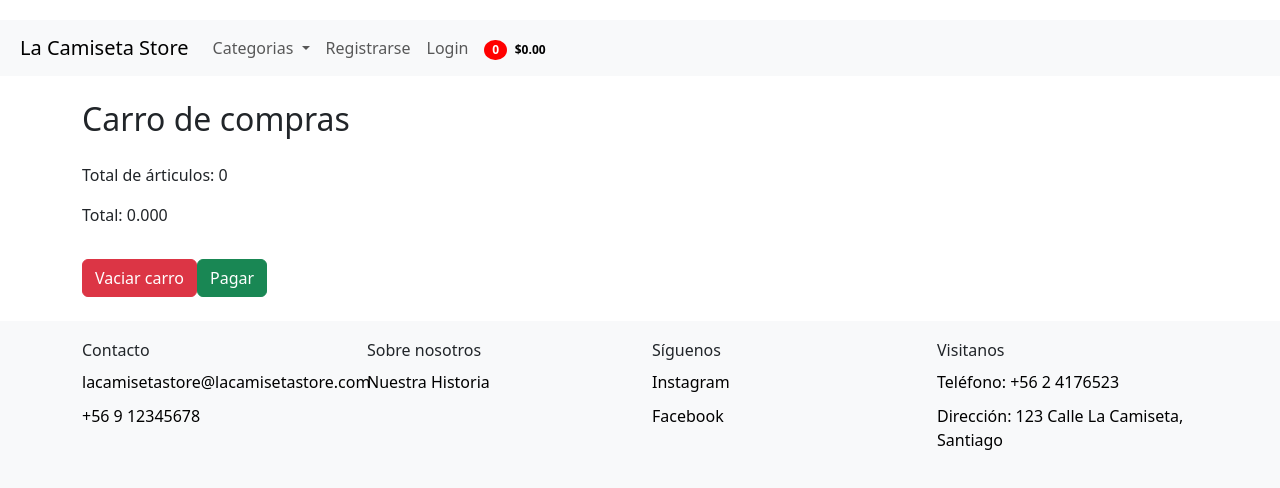
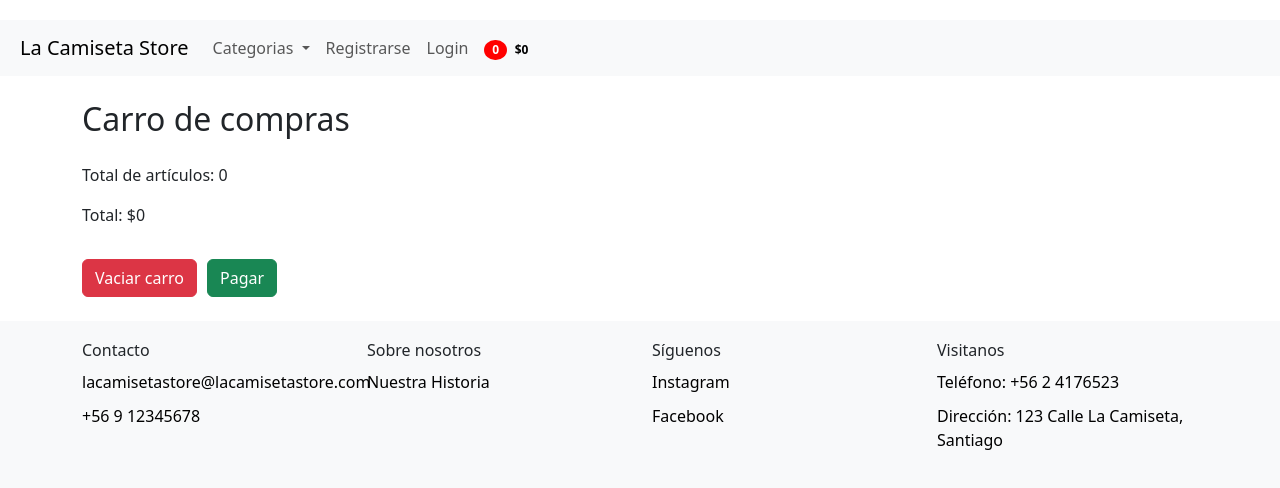
Before and after one commit to mantivilo/FS3_EXP2_PRODUCTOS, an Angular app: page /cart in a window 1280 px wide. Shown: the top 488 px of the page. Built offline with nearby package versions, Linux system fonts and the light colour scheme.

Commit message:
Shopping Cart/cart.html working properly

```diff
--- a/src/app/components/navbar/navbar.component.html
+++ b/src/app/components/navbar/navbar.component.html
@@ -27,8 +27,8 @@
       <li class="nav-item">
         <a class="nav-link" routerLink="/cart">
           <i class="fas fa-shopping-cart"></i>
-            <span id="cart-count" class="badge badge-pill badge-primary">0</span>
-            <span id="cart-total" class="badge badge-pill badge-dark">$0.00</span>
+          <span id="cart-count" class="badge badge-pill badge-primary">{{ cartCount }}</span>
+          <span id="cart-total" class="badge badge-pill badge-dark">{{ cartTotal | currency:'USD':'symbol':'1.0-0' }}</span>
         </a>
       </li>
     </ul>
--- a/src/app/components/navbar/navbar.component.ts
+++ b/src/app/components/navbar/navbar.component.ts
@@ -1,7 +1,8 @@
-import { Component, OnInit } from '@angular/core';
+import { Component, OnInit, OnDestroy } from '@angular/core';
 import { CommonModule } from '@angular/common';
 import { RouterModule } from '@angular/router';
 import { AuthService } from '../../services/auth.service';
+import { Subscription } from 'rxjs';
 
 @Component({
   selector: 'app-navbar',
@@ -10,13 +11,28 @@ import { AuthService } from '../../services/auth.service';
   templateUrl: './navbar.component.html',
   styleUrls: ['./navbar.component.css']
 })
-export class NavbarComponent implements OnInit {
+export class NavbarComponent implements OnInit, OnDestroy {
   loggedInUser: any;
+  cart: any[] = [];
+  cartTotal: number = 0;
+  cartCount: number = 0;
+  private cartSubscription: Subscription | null = null;
 
   constructor(private authService: AuthService) {}
 
   ngOnInit(): void {
+    this.cartSubscription = this.authService.cart$.subscribe(cart => {
+      this.cart = cart;
+      this.cartTotal = cart.reduce((total, item) => total + item.price, 0);
+      this.cartCount = cart.length;
+    });
     this.loggedInUser = this.authService.getLoggedInUser();
+  }
+
+  ngOnDestroy(): void {
+    if (this.cartSubscription) {
+      this.cartSubscription.unsubscribe();
+    }
   }
 
   logout(): void {
--- a/src/app/pages/cart/cart.component.css
+++ b/src/app/pages/cart/cart.component.css
@@ -0,0 +1,4 @@
+.button-group {
+    display: flex;
+    gap: 10px; /* Adjust the gap size as needed */
+  }
--- a/src/app/pages/cart/cart.component.html
+++ b/src/app/pages/cart/cart.component.html
@@ -3,12 +3,14 @@
   <ul class="list-group" id="cart-items">
     <li *ngFor="let item of cart; let i = index" class="list-group-item d-flex justify-content-between align-items-center">
       <img [src]="item.image" alt="{{ item.name }}" style="width: 50px; height: 50px; object-fit: cover;">
-        {{ item.name }} - ${{ item.price.toFixed(3) }}
+      {{ item.name }} - ${{ formatPrice(item.price) }}
       <button class="btn btn-danger btn-sm" (click)="removeFromCart(i)">Eliminar</button>
     </li>
   </ul>
-    <p class="mt-3">Total de árticulos: <span id="cart-total-items">{{ cart.length }}</span></p>
-    <p class="mt-3">Total: <span id="cart-total-in-cart-page">{{ cartTotal.toFixed(3) }}</span></p>
+  <p class="mt-3">Total de artículos: <span id="cart-total-items">{{ cart.length }}</span></p>
+  <p class="mt-3">Total: $<span id="cart-total-in-cart-page">{{ formatPrice(cartTotal) }}</span></p>
+  <div class="button-group">
     <button class="btn btn-danger mt-3" (click)="emptyCart()">Vaciar carro</button>
     <button class="btn btn-success mt-3" (click)="pay()">Pagar</button>
   </div>
+</div>
--- a/src/app/pages/cart/cart.component.ts
+++ b/src/app/pages/cart/cart.component.ts
@@ -2,6 +2,7 @@ import { Component, OnInit } from '@angular/core';
 import { LocalStorageService } from '../../services/local-storage.service';
 import { CommonModule } from '@angular/common';
 import { RouterModule } from '@angular/router';
+import { AuthService } from '../../services/auth.service';
 
 @Component({
   selector: 'app-cart',
@@ -14,21 +15,21 @@ export class CartComponent implements OnInit {
   cart: any[] = [];
   cartTotal = 0;
 
-  constructor(private localStorageService: LocalStorageService) {}
+  constructor(private localStorageService: LocalStorageService, private authService: AuthService) {}
 
   ngOnInit(): void {
-    this.cart = this.localStorageService.getItem('cart') || [];
+    this.cart = this.authService.getCartValue();
     this.updateCartTotal();
   }
 
   removeFromCart(index: number): void {
     this.cart.splice(index, 1);
-    this.localStorageService.setItem('cart', this.cart);
+    this.authService.updateCart(this.cart);
     this.updateCartTotal();
   }
 
   emptyCart(): void {
-    this.localStorageService.removeItem('cart');
+    this.authService.updateCart([]);
     this.cart = [];
     this.updateCartTotal();
   }
@@ -41,4 +42,8 @@ export class CartComponent implements OnInit {
   updateCartTotal(): void {
     this.cartTotal = this.cart.reduce((sum, product) => sum + product.price, 0);
   }
+
+  formatPrice(price: number): string {
+    return price.toFixed(0).replace(/\B(?=(\d{3})+(?!\d))/g, ".");
+  }
 }
--- a/src/app/pages/home/home.component.ts
+++ b/src/app/pages/home/home.component.ts
@@ -1,8 +1,10 @@
-import { Component, OnInit } from '@angular/core';
+import { Component, OnInit, OnDestroy } from '@angular/core';
 import { DecimalPipe } from '@angular/common';
 import { LocalStorageService } from '../../services/local-storage.service';
 import { CommonModule } from '@angular/common';
 import { RouterModule } from '@angular/router';
+import { AuthService } from '../../services/auth.service';
+import { Subscription } from 'rxjs';
 
 @Component({
   selector: 'app-home',
@@ -12,7 +14,7 @@ import { RouterModule } from '@angular/router';
   imports: [CommonModule, RouterModule],
   providers: [DecimalPipe]
 })
-export class HomeComponent implements OnInit {
+export class HomeComponent implements OnInit, OnDestroy {
   products = [
     { id: 1, name: 'Colo Colo Local 2024', price: 53990, image: 'assets/images/colocoloLocal2024.webp' },
     { id: 2, name: 'Manchester City Local 2024', price: 54990, image: 'assets/images/manchestercityLocal2024.webp' },
@@ -25,15 +27,22 @@ export class HomeComponent implements OnInit {
     { id: 9, name: 'Inter de Miami Local 2024', price: 55990, image: 'assets/images/intermiamiLocal2024.webp' }
   ];
 
-  constructor(private localStorageService: LocalStorageService, private decimalPipe: DecimalPipe) {}
+  private cartSubscription: Subscription | null = null;
+
+  constructor(private authService: AuthService, private decimalPipe: DecimalPipe) {}
 
   ngOnInit(): void {}
 
+  ngOnDestroy(): void {
+    if (this.cartSubscription) {
+      this.cartSubscription.unsubscribe();
+    }
+  }
+
   addToCart(product: any): void {
-    let cart: any[] = this.localStorageService.getItem<any[]>('cart') || [];
-    cart.push(product);
-    this.localStorageService.setItem('cart', cart);
-    alert(`${product.name} ha sido agregado al carrito.`);
+    const currentCart = this.authService.getCartValue();
+    const updatedCart = [...currentCart, product];
+    this.authService.updateCart(updatedCart);
   }
 
   formatPrice(price: number): string {
--- a/src/app/services/auth.service.ts
+++ b/src/app/services/auth.service.ts
@@ -1,11 +1,15 @@
 import { Injectable } from '@angular/core';
 import { Router } from '@angular/router';
 import { LocalStorageService } from './local-storage.service';
+import { BehaviorSubject } from 'rxjs';
 
 @Injectable({
   providedIn: 'root'
 })
 export class AuthService {
+  private cartSubject = new BehaviorSubject<any[]>(this.localStorageService.getItem<any[]>('cart') || []);
+  cart$ = this.cartSubject.asObservable();
+
   constructor(private localStorageService: LocalStorageService, private router: Router) {
     this.initializeAdmin();
   }
@@ -42,4 +46,17 @@ export class AuthService {
     users.push(user);
     this.localStorageService.setItem('users', users);
   }
+
+  updateCart(cart: any[]): void {
+    this.localStorageService.setItem('cart', cart);
+    this.cartSubject.next(cart);
+  }
+
+  getCartValue(): any[] {
+    return this.cartSubject.value;
+  }
+
+  getCartTotal(): number {
+    return this.cartSubject.value.reduce((total, item) => total + item.price, 0);
+  }
 }
```
Lines whose indentation alone changed are shown as unchanged.
